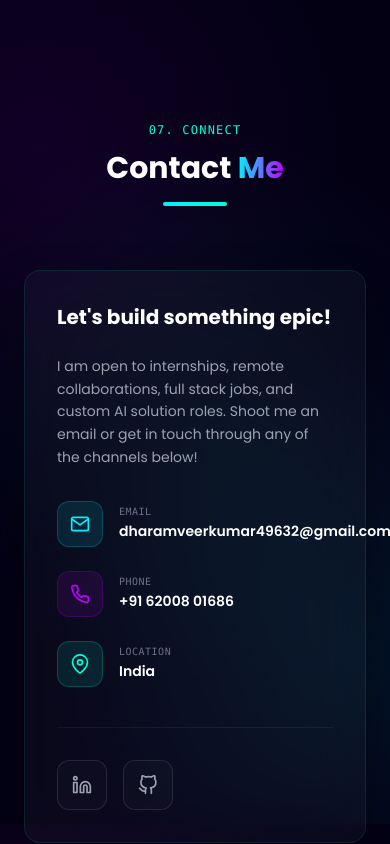
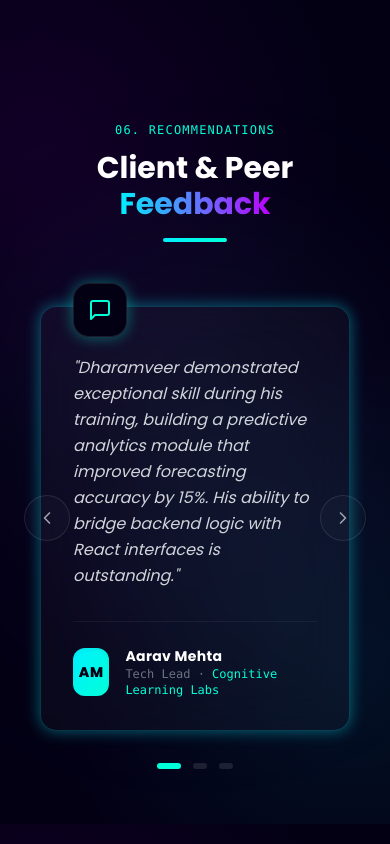
Before and after one commit to veer7352/portfolio, a React (Vite) app: page / in a window 390 px wide. Shown: the part 8460-9304 px from the top of the page. Built offline with nearby package versions, Linux system fonts and the light colour scheme.

Commit message:
Add Testimonials section with glassmorphic sliding cards

```diff
--- a/src/App.jsx
+++ b/src/App.jsx
@@ -9,6 +9,7 @@ import Skills from './components/Skills';
 import Projects from './components/Projects';
 import Experience from './components/Experience';
 import Services from './components/Services';
+import Testimonials from './components/Testimonials';
 import Contact from './components/Contact';
 import Footer from './components/Footer';
 
@@ -50,6 +51,7 @@ function App() {
         <Projects />
         <Experience />
         <Services />
+        <Testimonials />
         <Contact />
       </main>
 
--- a/src/components/Navbar.jsx
+++ b/src/components/Navbar.jsx
@@ -9,6 +9,7 @@ const navLinks = [
   { name: 'Projects', href: '#projects' },
   { name: 'Experience', href: '#experience' },
   { name: 'Services', href: '#services' },
+  { name: 'Testimonials', href: '#testimonials' },
   { name: 'Contact', href: '#contact' },
 ];
 
--- /dev/null
+++ b/src/components/Testimonials.jsx
@@ -0,0 +1,183 @@
+import React, { useState, useEffect } from 'react';
+import { motion, AnimatePresence } from 'framer-motion';
+import { FiChevronLeft, FiChevronRight, FiMessageSquare } from 'react-icons/fi';
+
+const testimonialsData = [
+  {
+    quote: "Dharamveer demonstrated exceptional skill during his training, building a predictive analytics module that improved forecasting accuracy by 15%. His ability to bridge backend logic with React interfaces is outstanding.",
+    author: "Aarav Mehta",
+    role: "Tech Lead",
+    company: "Cognitive Learning Labs",
+    initials: "AM",
+    color: "from-neon-blue to-neon-cyan",
+    glow: "shadow-glow-blue border-neon-blue/20"
+  },
+  {
+    quote: "Working with Dharamveer was a breeze. He quickly integrated Django backends with our main React app and optimized our database queries, reducing page load speeds significantly. Highly recommended!",
+    author: "Elena Rostova",
+    role: "Product Manager",
+    company: "Tech Solutions Inc.",
+    initials: "ER",
+    color: "from-neon-purple to-neon-pink",
+    glow: "shadow-glow-purple border-neon-purple/20"
+  },
+  {
+    quote: "As a hackathon teammate, Dharamveer was the powerhouse. He engineered an entire AI chatbot assistant within 24 hours. His coding speed and collaborative spirit are pure assets.",
+    author: "Rohan Sharma",
+    role: "Dev Circle Lead",
+    company: "University Developer Circle",
+    initials: "RS",
+    color: "from-neon-cyan to-neon-blue",
+    glow: "shadow-glow-cyan border-neon-cyan/20"
+  }
+];
+
+export default function Testimonials() {
+  const [currentIndex, setCurrentIndex] = useState(0);
+  const [direction, setDirection] = useState(0); // -1 for left, 1 for right
+
+  // Auto-play timer
+  useEffect(() => {
+    const timer = setInterval(() => {
+      handleNext();
+    }, 8000);
+    return () => clearInterval(timer);
+  }, [currentIndex]);
+
+  const handlePrev = () => {
+    setDirection(-1);
+    setCurrentIndex((prev) => (prev - 1 + testimonialsData.length) % testimonialsData.length);
+  };
+
+  const handleNext = () => {
+    setDirection(1);
+    setCurrentIndex((prev) => (prev + 1) % testimonialsData.length);
+  };
+
+  const handleDotClick = (index) => {
+    setDirection(index > currentIndex ? 1 : -1);
+    setCurrentIndex(index);
+  };
+
+  // Slide Animation Variants
+  const slideVariants = {
+    enter: (dir) => ({
+      x: dir > 0 ? 100 : -100,
+      opacity: 0,
+      scale: 0.95
+    }),
+    center: {
+      x: 0,
+      opacity: 1,
+      scale: 1,
+      transition: {
+        x: { type: 'spring', stiffness: 300, damping: 30 },
+        opacity: { duration: 0.4 },
+        scale: { duration: 0.4 }
+      }
+    },
+    exit: (dir) => ({
+      x: dir < 0 ? 100 : -100,
+      opacity: 0,
+      scale: 0.95,
+      transition: {
+        x: { type: 'spring', stiffness: 300, damping: 30 },
+        opacity: { duration: 0.3 },
+        scale: { duration: 0.3 }
+      }
+    })
+  };
+
+  const activeTestimonial = testimonialsData[currentIndex];
+
+  return (
+    <section id="testimonials" className="py-24 px-6 max-w-5xl mx-auto relative overflow-hidden">
+      {/* Background radial glow */}
+      <div className="absolute top-1/2 left-1/2 -translate-x-1/2 -translate-y-1/2 w-[350px] h-[350px] bg-neon-purple/5 blur-[120px] rounded-full pointer-events-none"></div>
+
+      <div className="text-center mb-16 relative z-10">
+        <h2 className="text-xs font-mono uppercase tracking-widest text-neon-cyan mb-3">06. Recommendations</h2>
+        <h3 className="text-3xl md:text-5xl font-bold text-white">Client & Peer <span className="bg-gradient-to-r from-neon-blue to-neon-purple text-transparent bg-clip-text">Feedback</span></h3>
+        <div className="w-16 h-1 bg-gradient-to-r from-neon-blue to-neon-cyan mx-auto mt-4 rounded-full"></div>
+      </div>
+
+      <div className="relative z-10 flex flex-col items-center">
+        {/* Slider Card Container */}
+        <div className="w-full relative min-h-[300px] flex items-center justify-center px-4 md:px-12">
+
+          <AnimatePresence initial={false} custom={direction} mode="wait">
+            <motion.div
+              key={currentIndex}
+              custom={direction}
+              variants={slideVariants}
+              initial="enter"
+              animate="center"
+              exit="exit"
+              className={`w-full max-w-3xl glass-card p-8 md:p-10 border ${activeTestimonial.glow} relative flex flex-col justify-between`}
+            >
+              {/* Quote Icon */}
+              <div className="absolute -top-6 left-8 p-3.5 rounded-2xl bg-dark-bg border border-white/10 text-neon-cyan shadow-glow-cyan">
+                <FiMessageSquare className="w-6 h-6" />
+              </div>
+
+              {/* Quote Text */}
+              <p className="text-base md:text-lg text-gray-300 italic leading-relaxed text-left mt-4 mb-8">
+                "{activeTestimonial.quote}"
+              </p>
+
+              {/* Author Metadata */}
+              <div className="flex items-center space-x-4 border-t border-white/5 pt-6 text-left">
+                {/* Initials Avatar */}
+                <div className={`w-12 h-12 rounded-xl bg-gradient-to-br ${activeTestimonial.color} flex items-center justify-center text-dark-bg font-extrabold text-sm tracking-wider shadow-inner`}>
+                  {activeTestimonial.initials}
+                </div>
+                <div>
+                  <h4 className="text-sm font-bold text-white tracking-wide">
+                    {activeTestimonial.author}
+                  </h4>
+                  <p className="text-xs text-gray-500 font-mono">
+                    {activeTestimonial.role} &middot; <span className="text-neon-cyan">{activeTestimonial.company}</span>
+                  </p>
+                </div>
+              </div>
+            </motion.div>
+          </AnimatePresence>
+
+          {/* Left Navigation Button */}
+          <button
+            onClick={handlePrev}
+            className="absolute left-0 top-1/2 -translate-y-1/2 p-3 rounded-full bg-white/[0.02] border border-white/10 text-gray-400 hover:text-neon-cyan hover:border-neon-cyan hover:shadow-glow-cyan transition-all duration-300 z-20"
+            aria-label="Previous Testimonial"
+          >
+            <FiChevronLeft className="w-5 h-5" />
+          </button>
+
+          {/* Right Navigation Button */}
+          <button
+            onClick={handleNext}
+            className="absolute right-0 top-1/2 -translate-y-1/2 p-3 rounded-full bg-white/[0.02] border border-white/10 text-gray-400 hover:text-neon-cyan hover:border-neon-cyan hover:shadow-glow-cyan transition-all duration-300 z-20"
+            aria-label="Next Testimonial"
+          >
+            <FiChevronRight className="w-5 h-5" />
+          </button>
+        </div>
+
+        {/* Dot Indicators */}
+        <div className="flex space-x-3 mt-8">
+          {testimonialsData.map((_, idx) => (
+            <button
+              key={idx}
+              onClick={() => handleDotClick(idx)}
+              className={`w-3.5 h-1.5 rounded-full transition-all duration-300 ${
+                currentIndex === idx
+                  ? 'bg-neon-cyan w-6'
+                  : 'bg-white/10 hover:bg-white/30'
+              }`}
+              aria-label={`Go to Testimonial ${idx + 1}`}
+            />
+          ))}
+        </div>
+      </div>
+    </section>
+  );
+}
```
